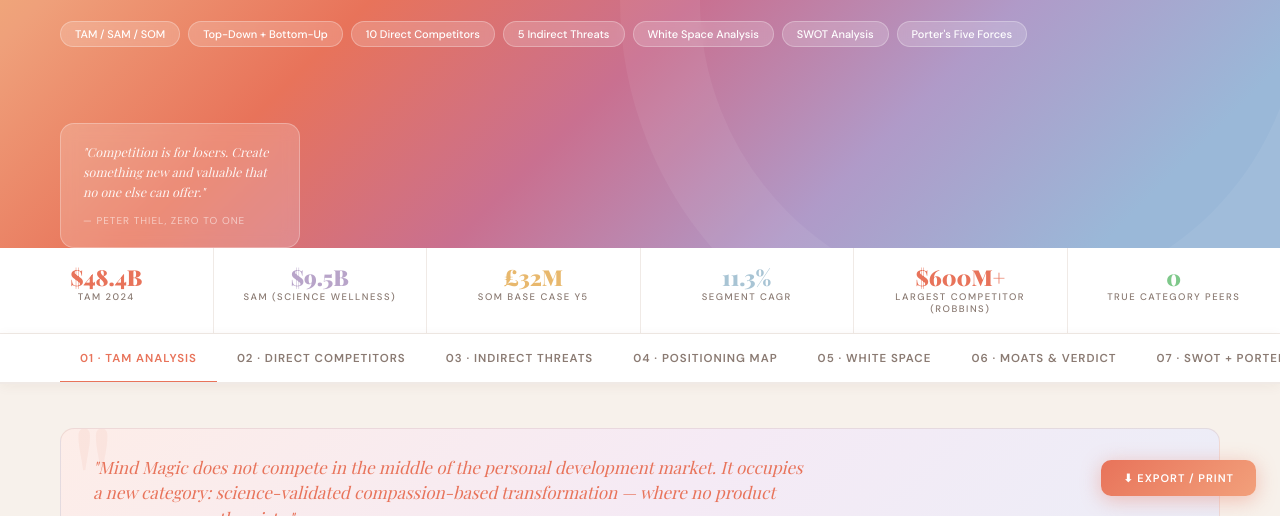
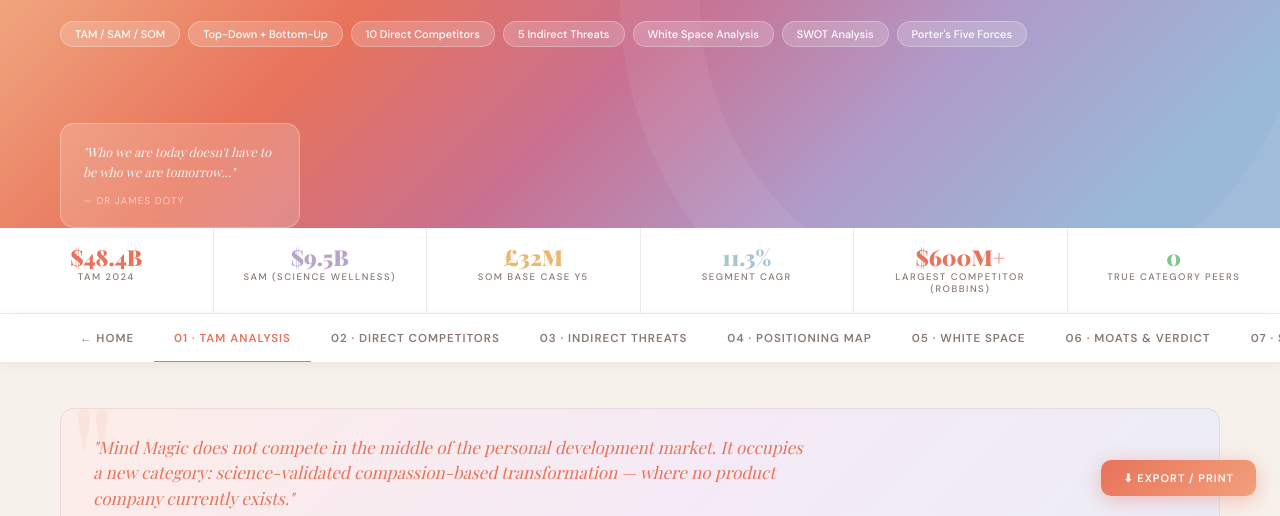
Before and after one commit to goldenfloof/mind-magic-assets, a plain HTML site: page mind-magic-investor-analysis.html in a window 1280 px wide. Shown: the part 280-796 px from the top of the page. Drawn offline with nearby package versions, Linux system fonts and the light colour scheme; a web font is replaced by a local one.

Commit message:
Update mind-magic-investor-analysis.html
update quote from gina and home page

```diff
--- a/mind-magic-investor-analysis.html
+++ b/mind-magic-investor-analysis.html
@@ -199,8 +199,8 @@ tr:hover td { background:#FFFAF8; }
       </div>
     </div>
     <div class="hero-quote">
-      <blockquote>"Competition is for losers. Create something new and valuable that no one else can offer."</blockquote>
-      <cite>— Peter Thiel, Zero to One</cite>
+      <blockquote>"Who we are today doesn't have to be who we are tomorrow…"</blockquote>
+      <cite>— Dr James Doty</cite>
     </div>
   </div>
 </div>
@@ -217,6 +217,8 @@ tr:hover td { background:#FFFAF8; }
 
 <!-- NAV -->
 <nav>
+  <a href="index.html" style="display:flex;align-items:center;padding:15px 20px;font-size:11.5px;letter-spacing:1px;text-transform:uppercase;font-weight:600;color:var(--ink-faint);text-decoration:none;white-space:nowrap;border-bottom:3px solid transparent;position:relative;bottom:-2px;transition:color 0.2s;" onmouseover="this.style.color='var(--coral)'" onmouseout="this.style.color='var(--ink-faint)'">← Home</a>
+  <div style="width:1px;background:var(--border);margin:10px 0;"></div>
   <div class="tab active" onclick="show('tam',this)">01 · TAM Analysis</div>
   <div class="tab" onclick="show('direct',this)">02 · Direct Competitors</div>
   <div class="tab" onclick="show('indirect',this)">03 · Indirect Threats</div>
```
